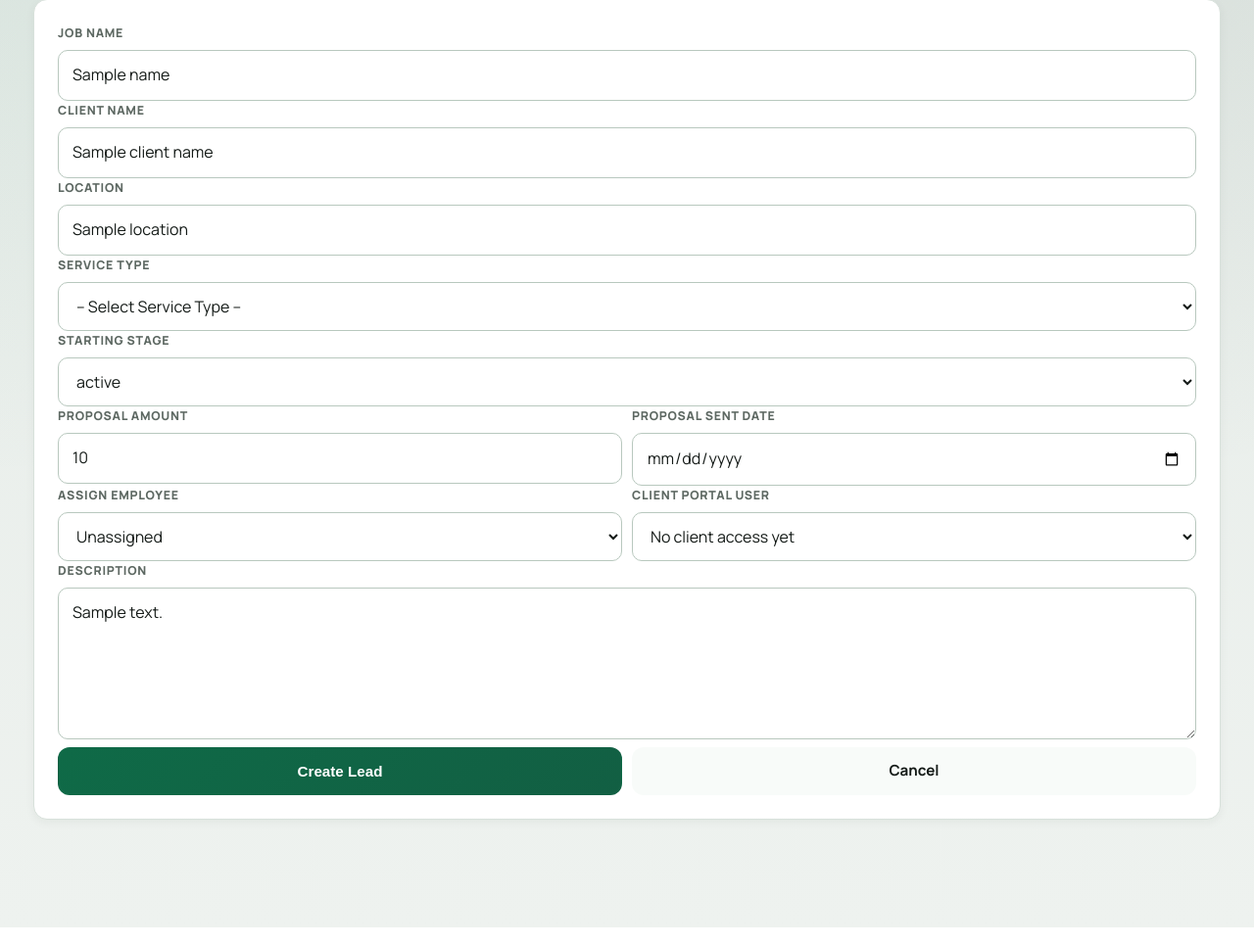
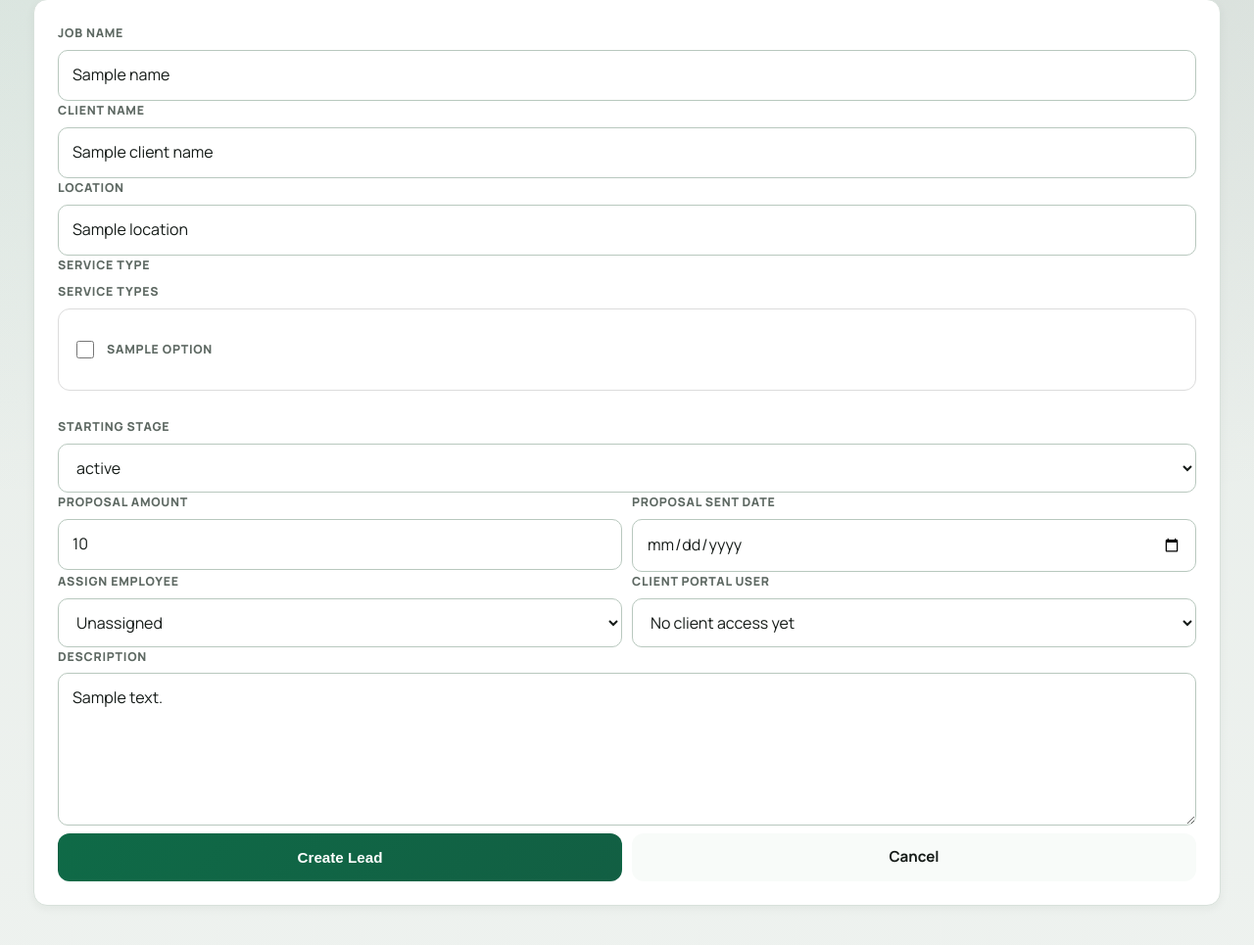
Before and after one commit to vishanthrajchowhan/KAS_APP, a Python web app: template templates/add_job.html in a window 1280 px wide. Shown: the part 190-1155 px from the top of the page at 98% size. Run offline with Jinja, Linux system fonts and the light colour scheme; the template is opened without the code that fills it: most values are stand-ins (such as "Sample title", 1, 10 or a date in 2020).

Commit message:
Service_1

```diff
--- a/static/styles.css
+++ b/static/styles.css
@@ -1684,3 +1684,32 @@ tbody tr:last-child td {
         min-height: 44px;
     }
 }
+
+.service-grid{
+display:grid;
+grid-template-columns:repeat(auto-fit,minmax(220px,1fr));
+gap:12px;
+margin-bottom:20px;
+}
+
+.service-box{
+border:1px solid #dcdcdc;
+padding:14px;
+border-radius:12px;
+display:flex;
+gap:10px;
+align-items:center;
+cursor:pointer;
+background:white;
+transition:.2s;
+}
+
+.service-box:hover{
+border-color:#0f6b46;
+background:#f7fffb;
+}
+
+.service-box input{
+width:18px;
+height:18px;
+}
--- a/templates/add_job.html
+++ b/templates/add_job.html
@@ -23,12 +23,18 @@
         <input id="location" name="location" type="text" value="{{ location or '' }}" required maxlength="180" autocomplete="street-address">
 
         <label for="service_type">Service Type</label>
-        <select id="service_type" name="service_type" required>
-            <option value="">-- Select Service Type --</option>
-            {% for option in service_types %}
-                <option value="{{ option }}" {% if service_type == option %}selected{% endif %}>{{ option }}</option>
-            {% endfor %}
-        </select>
+        <label>Service Types</label>
+
+<div class="service-grid">
+
+{% for option in service_types %}
+<label class="service-box">
+<input type="checkbox" name="service_type" value="{{ option }}">
+<span>{{ option }}</span>
+</label>
+{% endfor %}
+
+</div>
 
         <label for="status">Starting Stage</label>
         <select id="status" name="status" required>
```
Also changed, not shown: app.py (+4 -3 lines).
